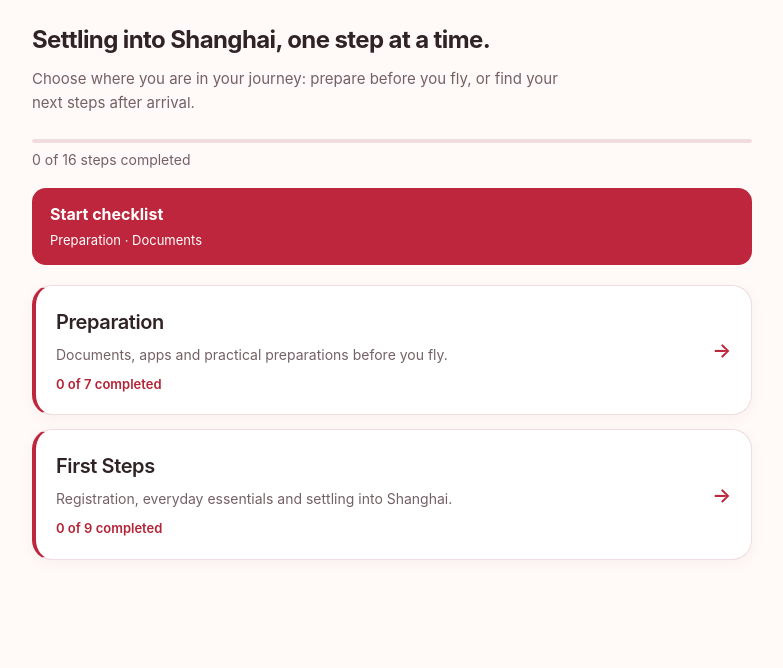
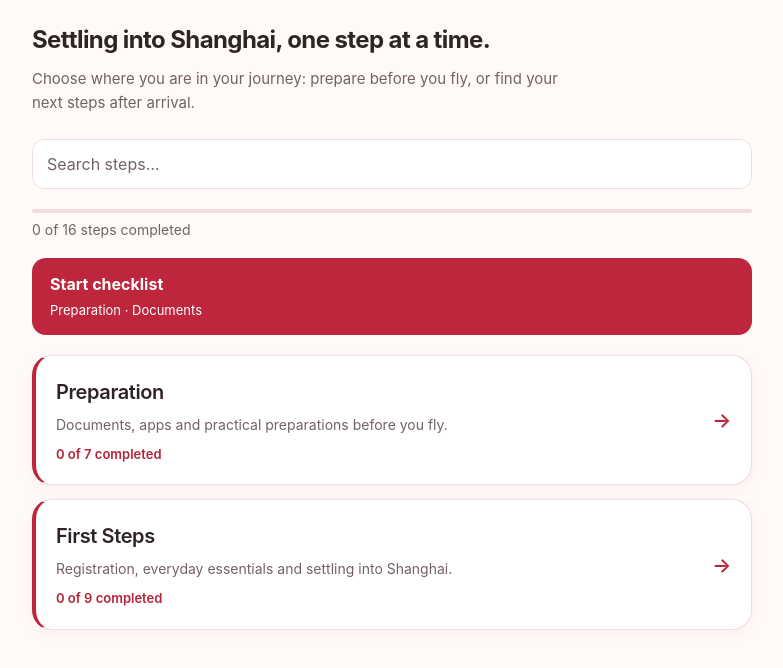
Before and after one commit to 0xPsix/TGAPPcheck, a website with bundled scripts: page index.html in a window 1280 px wide. Shown: the part 96-764 px from the top of the page, without its empty margins (248-1031 px from the left). Built offline with nearby package versions, Linux system fonts and the light colour scheme.

Commit message:
Add bilingual home-screen step search

```diff
--- a/css/app.css
+++ b/css/app.css
@@ -709,3 +709,82 @@
   color: var(--hint);
   font-size: 13px;
 }
+
+.search {
+  margin-bottom: 20px;
+}
+
+.search-field {
+  display: flex;
+  align-items: center;
+  border: 1px solid var(--border);
+  border-radius: 12px;
+  background: var(--surface);
+}
+
+.search-field:focus-within {
+  outline: 2px solid var(--button);
+  outline-offset: 2px;
+}
+
+.search-field input {
+  box-sizing: border-box;
+  flex: 1;
+  min-width: 0;
+  width: 100%;
+  min-height: 48px;
+  padding: 10px 14px;
+  border: 0;
+  border-radius: inherit;
+  background: transparent;
+  color: var(--text);
+  font: inherit;
+}
+
+.search-field input:focus {
+  outline: none;
+}
+
+.search-field input::placeholder {
+  color: var(--hint);
+  opacity: 1;
+}
+
+.search-field input::-webkit-search-cancel-button {
+  display: none;
+}
+
+.search-clear {
+  min-width: 44px;
+  min-height: 44px;
+  margin-right: 2px;
+  padding: 0;
+  border: 0;
+  border-radius: 8px;
+  background: transparent;
+  color: var(--hint);
+  font: inherit;
+  font-size: 24px;
+  cursor: pointer;
+}
+
+.search-status,
+.search-category {
+  color: var(--hint);
+  font-size: 13px;
+}
+
+.search-status {
+  margin: 0 0 12px;
+}
+
+.search-category {
+  display: block;
+  margin-bottom: 4px;
+}
+
+.search-warning {
+  margin-bottom: 20px;
+  color: var(--hint);
+  font-size: 14px;
+}
--- a/js/app.js
+++ b/js/app.js
@@ -13,6 +13,7 @@
 let lang = detectLang();
 let renderToken = 0;
 let lastStepScroll = null; // route key of the last step the app scrolled to
+let searchQuery = ''; // retained when returning from a step, never saved to storage
 const languagePicker = document.querySelector('.language-picker');
 const languageToggle = document.getElementById('language-toggle');
 const languageMenu = document.getElementById('language-menu');
@@ -179,11 +180,95 @@
     label,
   );
   const continueAction = el('a', { className: 'continue-action', hidden: true });
+  const browse = el('div', { className: 'home-browse' });
+  const input = el('input', {
+    type: 'search',
+    name: 'q',
+    value: searchQuery,
+    placeholder: UI[lang].searchSteps,
+    'aria-label': UI[lang].searchSteps,
+    autocomplete: 'off',
+    autocapitalize: 'none',
+    spellcheck: 'false',
+    enterkeyhint: 'search',
+  });
+  const clear = el('button', {
+    type: 'button',
+    className: 'search-clear',
+    'aria-label': UI[lang].clearSearch,
+    text: '×',
+  });
+  const search = el('form', { className: 'search', role: 'search' },
+    el('div', { className: 'search-field' }, input, clear));
+  const status = el('p', { className: 'search-status', role: 'status' });
+  const retry = el('button', { type: 'button', className: 'retry', text: UI[lang].retry });
+  retry.addEventListener('click', () => render());
+  const warning = el('div', { className: 'search-warning', hidden: true },
+    el('p', { text: UI[lang].searchIncomplete }), retry);
+  const matchesList = el('ul', { className: 'card-list' });
+  const searchResults = el('section', { 'aria-label': UI[lang].searchResults, hidden: true },
+    status, warning, matchesList);
+  let entries = null;
+  let unavailable = false;
+
+  function updateSearch() {
+    const query = input.value.trim().toLocaleLowerCase(lang);
+    clear.hidden = input.value.length === 0;
+    browse.hidden = query.length > 0;
+    searchResults.hidden = query.length === 0;
+    if (!query) {
+      matchesList.replaceChildren();
+      return;
+    }
+    if (entries === null) {
+      status.textContent = UI[lang].loading;
+      return;
+    }
+    const words = query.split(/\s+/);
+    const matches = entries.filter((entry) => words.every((word) => entry.text.includes(word)));
+    warning.hidden = !unavailable;
+    status.textContent = matches.length > 0 || unavailable
+      ? UI[lang].searchCount.replace('{count}', String(matches.length))
+      : UI[lang].searchEmpty;
+    matchesList.replaceChildren(...matches.map(({ category, step }) =>
+      el('li', {}, el('a', { className: 'card', href: `#/c/${category.id}/${step.id}` },
+        el('div', { className: 'card-copy' },
+          el('span', { className: 'search-category', text: category.title[lang] }),
+          el('span', { className: 'card-title', text: step.title[lang] }),
+          step.summary ? el('span', { className: 'card-description', text: step.summary[lang] }) : null,
+        ),
+      )),
+    ));
+  }
+
+  function changeQuery() {
+    searchQuery = input.value;
+    updateSearch();
+  }
+  input.addEventListener('input', changeQuery);
+  search.addEventListener('submit', (event) => event.preventDefault());
+  clear.addEventListener('click', () => {
+    input.value = '';
+    changeQuery();
+    input.focus();
+  });
+  input.addEventListener('keydown', (event) => {
+    if (event.key === 'Escape') {
+      event.preventDefault();
+      input.value = '';
+      changeQuery();
+    }
+  });
   fragment.append(
     el('section', { className: 'intro' },
       el('h2', { text: UI[lang].introTitle }),
       el('p', { text: UI[lang].introText }),
     ),
+    search,
+    searchResults,
+    browse,
+  );
+  browse.append(
     total,
     continueAction,
     el('ul', { className: 'card-list' },
@@ -206,6 +291,14 @@
       () => null, // one unavailable category hides the line; its card shows why
     ),
   )).then((results) => {
+    unavailable = results.includes(null);
+    entries = results.flatMap((part, index) => part ? part.steps.map((step) => ({
+      category: categories[index],
+      step,
+      text: [step.title[lang], step.summary?.[lang] || '', ...(step.details?.[lang] || [])]
+        .join('\n').toLocaleLowerCase(lang),
+    })) : []);
+    updateSearch();
     if (results.includes(null)) return;
     const done = results.reduce((sum, part) => sum + part.done, 0);
     const count = results.reduce((sum, part) => sum + part.total, 0);
@@ -228,6 +321,7 @@
       continueAction.hidden = false;
     }
   });
+  updateSearch();
   return fragment;
 }
 
--- a/js/i18n.js
+++ b/js/i18n.js
@@ -15,6 +15,12 @@
     language: 'Language',
     introTitle: 'Settling into Shanghai, one step at a time.',
     introText: 'Choose where you are in your journey: prepare before you fly, or find your next steps after arrival.',
+    searchSteps: 'Search steps…',
+    clearSearch: 'Clear search',
+    searchResults: 'Search results',
+    searchCount: 'Results: {count}',
+    searchEmpty: 'No matching steps. Try another word.',
+    searchIncomplete: 'Some categories could not load. Search results may be incomplete.',
     whatToBring: 'What to bring:',
     important: 'Important:',
     progress: '{done} of {total} completed',
@@ -44,6 +50,12 @@
     language: 'Язык',
     introTitle: 'Обустройство в Шанхае — шаг за шагом.',
     introText: 'Выберите свой этап: подготовка перед вылетом или первые шаги после приезда.',
+    searchSteps: 'Поиск по шагам…',
+    clearSearch: 'Очистить поиск',
+    searchResults: 'Результаты поиска',
+    searchCount: 'Найдено: {count}',
+    searchEmpty: 'Шаги не найдены. Попробуйте другое слово.',
+    searchIncomplete: 'Не удалось загрузить некоторые категории. Результаты поиска могут быть неполными.',
     whatToBring: 'Что взять с собой:',
     important: 'Важно:',
     progress: 'Выполнено: {done} из {total}',
```
Also changed, not shown: README.md.
